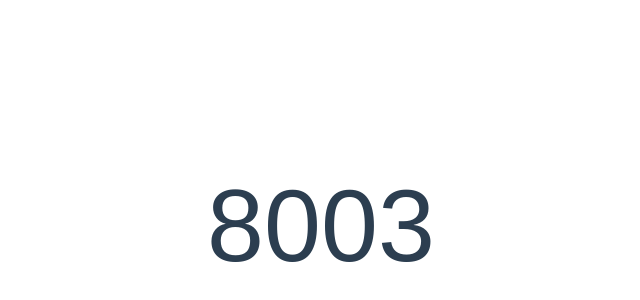
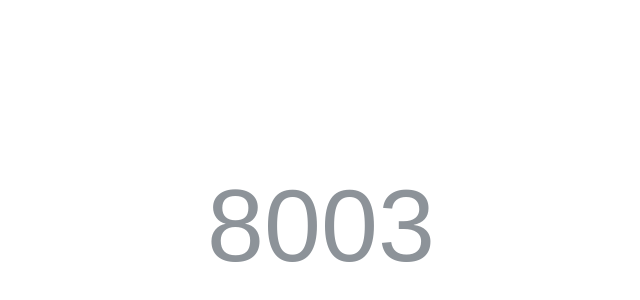
Before and after one commit to MjDarksyco/2number, a plain HTML site: page index.html in a window 1280 px wide. Shown: the part 174-474 px from the top of the page, without its empty margins (319-959 px from the left). Drawn offline with Linux system fonts and the light colour scheme.

Commit message:
Update styles.css

```diff
--- a/styles.css
+++ b/styles.css
@@ -19,7 +19,7 @@ body {
 
 .number-display {
     font-size: 8vw;
-    color: #2c3e50;
+    color: #8d9399;
     text-align: center;
     opacity: 0;
     transform: scale(0.5);
```
